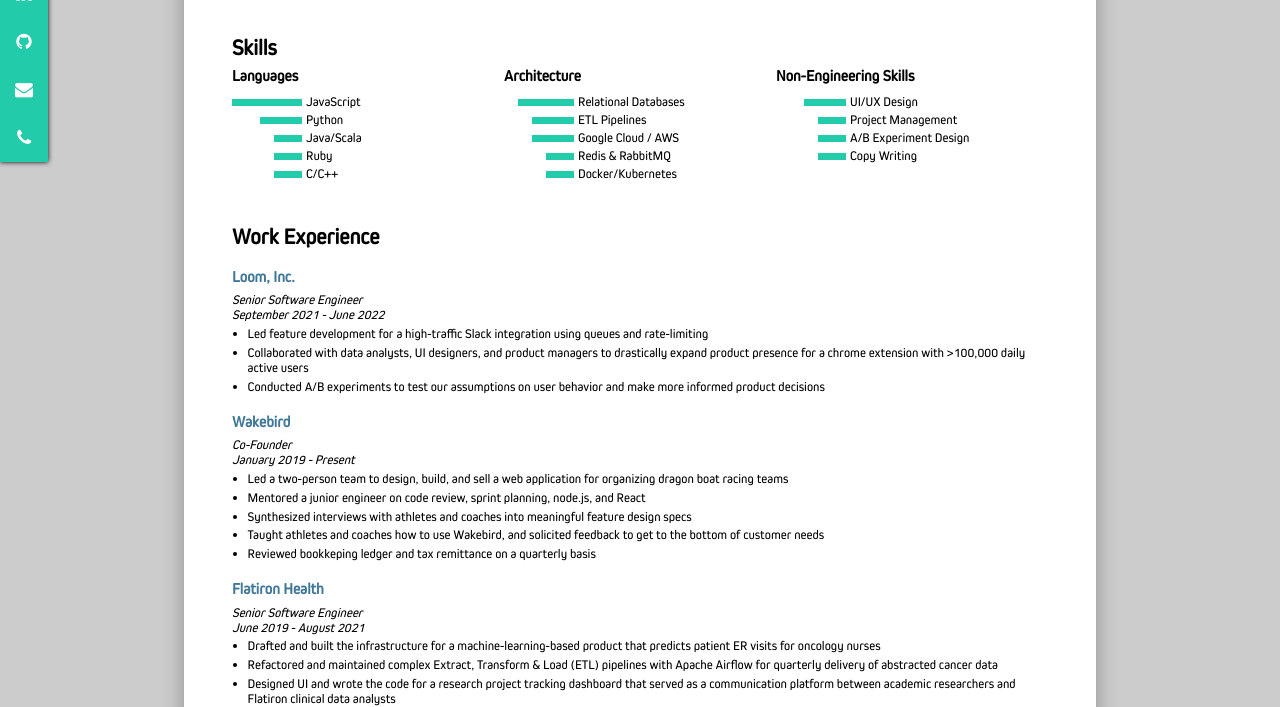
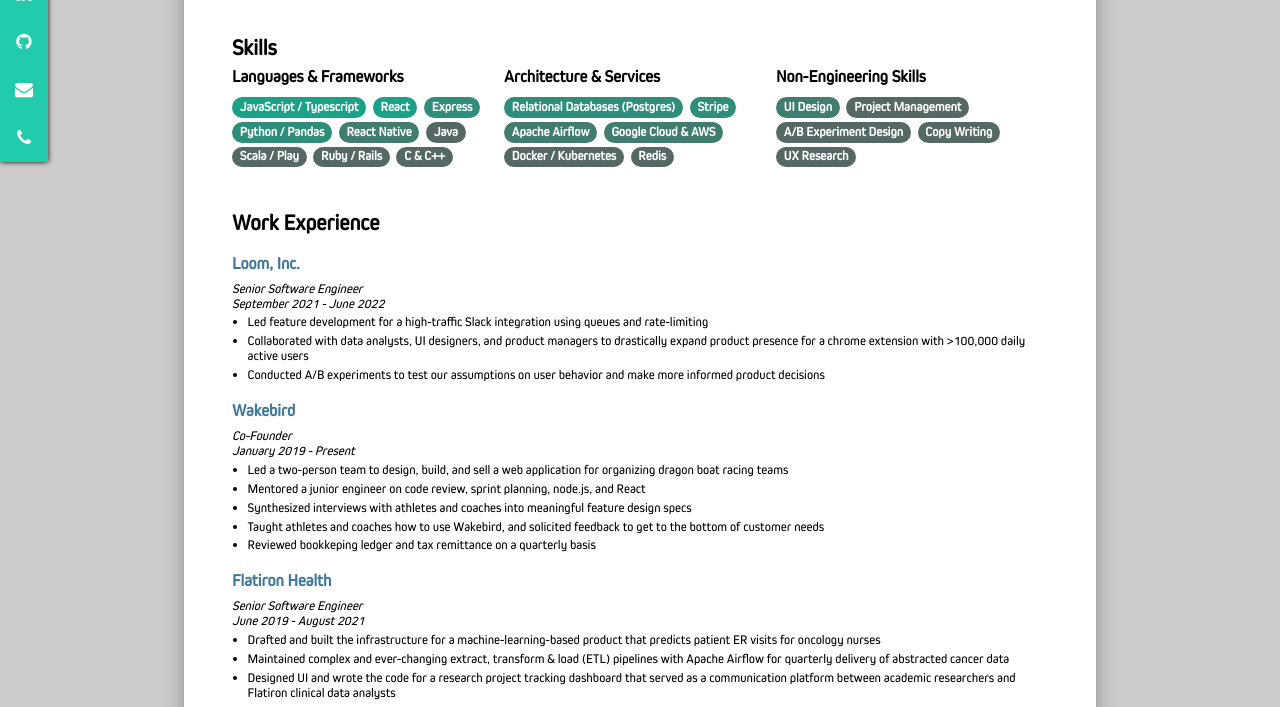
Before and after one commit to mienaikoe/mienaikoe.github.io, a plain HTML site: page index.html in a window 1280 px wide. Shown: the part 130-837 px from the top of the page. Drawn offline with Linux system fonts and the light colour scheme.

Commit message:
skills change

```diff
--- a/index.html
+++ b/index.html
@@ -14,9 +14,6 @@
 
 
     <body>
-        <h2 id="stickyHeader">
-
-        </h2>
 
         <div class="paper">
             <div id="contacts">
--- a/js/index.js
+++ b/js/index.js
@@ -15,32 +15,38 @@
 
 const SKILLS = [
   {
-    title: "Languages",
+    title: "Languages & Frameworks",
     entries: [
-      { name: "JavaScript", rating: 5 },
-      { name: "Python", rating: 3 },
-      { name: "Java/Scala", rating: 2 },
-      { name: "Ruby", rating: 2 },
-      { name: "C/C++", rating: 2 },
+      { name: "JavaScript / Typescript", rating: 5 },
+      { name: "React", rating: 5 },
+      { name: "Express", rating: 4 },
+      { name: "Python / Pandas", rating: 4 },
+      { name: "React Native", rating: 3 },
+      { name: "Java", rating: 2 },
+      { name: "Scala / Play", rating: 2 },
+      { name: "Ruby / Rails", rating: 2 },
+      { name: "C & C++", rating: 2 },
     ],
   },
   {
-    title: "Architecture",
+    title: "Architecture & Services",
     entries: [
-      { name: "Relational Databases", rating: 4 },
-      { name: "ETL Pipelines", rating: 3 },
-      { name: "Google Cloud / AWS", rating: 3 },
-      { name: "Redis & RabbitMQ", rating: 2 },
-      { name: "Docker/Kubernetes", rating: 2 },
+      { name: "Relational Databases (Postgres)", rating: 4 },
+      { name: "Stripe", rating: 4 },
+      { name: "Apache Airflow", rating: 3 },
+      { name: "Google Cloud & AWS", rating: 3 },
+      { name: "Docker / Kubernetes", rating: 2 },
+      { name: "Redis", rating: 2 },
     ],
   },
   {
     title: "Non-Engineering Skills",
     entries: [
-      { name: "UI/UX Design", rating: 3 },
+      { name: "UI Design", rating: 3 },
       { name: "Project Management", rating: 2 },
       { name: "A/B Experiment Design", rating: 2 },
       { name: "Copy Writing", rating: 2 },
+      { name: "UX Research", rating: 2 },
     ],
   },
 ];
@@ -76,7 +82,7 @@
     metadata: ["Senior Software Engineer", "June 2019 - August 2021"],
     tasks: [
       "Drafted and built the infrastructure for a machine-learning-based product that predicts patient ER visits for oncology nurses",
-      "Refactored and maintained complex Extract, Transform & Load (ETL) pipelines with Apache Airflow for quarterly delivery of abstracted cancer data",
+      "Maintained complex and ever-changing extract, transform & load (ETL) pipelines with Apache Airflow for quarterly delivery of abstracted cancer data",
       "Designed UI and wrote the code for a research project tracking dashboard that served as a communication platform between academic researchers and Flatiron clinical data analysts",
     ],
   },
@@ -106,7 +112,7 @@
   {
     title: "EDDI: A Desalinator for Irrigation",
     link: "https://www.youtube.com/watch?v=A_Z0X6SA5Hk",
-    metadata: ["General Lead", "May 2015 - September 2017"],
+    metadata: ["Team Lead", "May 2015 - September 2017"],
     tasks: [
       "Led a six-person team on an ambitious year-long side project to build a smart desalinator for irrigation",
       "Designed and built the circuit layouts for all sensor and control hardware.",
@@ -150,9 +156,12 @@
 
 const EDUCATION = [
   {
-    title: "Bloomberg Financial Software Training",
+    title: "Bloomberg FSD Training",
     link: null,
-    metadata: ["FSD Trainee", "August 2010 - December 2010"],
+    metadata: [
+      "Financial Software Developer Trainee",
+      "August 2010 - December 2010",
+    ],
     tasks: [
       "Learned C++, data structures, and algorithms during an intensive introductory course sponsored by Bloomberg.",
       "Led a team in a 3-day test of refactoring and debugging a Fortran project",
@@ -207,10 +216,15 @@
         { class: "entries" },
         null,
         skillSet.entries.map((skill) =>
-          createElement("div", { class: "entry" }, null, [
-            createElement("div", { class: `rating level-${skill.rating}` }),
-            createElement("div", { class: "name" }, skill.name),
-          ])
+          createElement(
+            "div",
+            { class: `entry level-${skill.rating}` },
+            skill.name
+            // , [
+            //   // createElement("div", { class: `rating level-${skill.rating}` }),
+            //   createElement("div", { class: "name" }, skill.name),
+            // ]
+          )
         )
       ),
     ]);
--- a/scss/index.scss
+++ b/scss/index.scss
@@ -59,20 +59,12 @@
 }
 
 h3 {
-  font-size: 1.2em;
+  font-size: 1.3em;
   line-height: 2em;
   font-weight: bold;
   margin: 0;
   clear: both;
   text-align: left;
-}
-
-#stickyHeader {
-  position: fixed;
-  top: 0;
-  left: 0;
-  right: 0;
-  display: none;
 }
 
 .alignment-right {
@@ -88,10 +80,12 @@
     left: 0px;
     width: $contact_dimension;
     box-shadow: 0px 0px 5px black;
+
     .contactRow {
       position: relative;
       height: $contact_dimension;
       display: block;
+
       .contact {
         width: $contact_dimension;
         height: $contact_dimension;
@@ -106,6 +100,7 @@
         top: 0;
         left: 0;
       }
+
       .contact_link {
         width: 0;
         position: absolute;
@@ -118,6 +113,7 @@
         background-color: white;
         color: $trim;
       }
+
       &:hover,
       .locked {
         & > .contact {
@@ -157,6 +153,7 @@
 }
 
 $skill_entry_height: 1.1em;
+$skill_entry_padding_y: 0.2em;
 
 #skills {
   .skill-sets {
@@ -166,8 +163,7 @@
 
     .skill-set {
       flex: 1;
-    }
-  }
+      text-align: left;
 
       h3 {
         margin-bottom: 0.2em;
@@ -177,26 +173,21 @@
         height: 1.4em;
         line-height: $skill_entry_height;
         font-size: 1em;
-    display: flex;
-    flex-direction: row;
-    align-items: baseline;
+        display: inline-block;
 
-    .rating {
-      height: 0;
-      width: $bar_width * 2 * 5;
-      border-bottom: $bar_width solid $trim;
+        padding: $skill_entry_padding_y 0.6em $skill_entry_padding_y - 0.2em;
+        background-color: $trim;
+        color: white;
+        font-weight: bold;
+        border-radius: $skill_entry_height + $skill_entry_padding_y;
+        margin: 0 0.5em 0.3em 0;
 
         @each $level in $bar_levels {
           &.level-#{$level} {
-          margin-left: (5 - $level) * (2 * $bar_width);
-          width: (2 * $bar_width) * $level;
+            background-color: hsl(168, (71% - ((5 - $level) * 20%)), 37%);
           }
         }
       }
-    .name {
-      height: $skill_entry_height;
-      margin: 0px 4px;
-      float: left;
     }
   }
 }
```
Also changed, not shown: css/index.css. Lines whose indentation alone changed are shown as unchanged.
